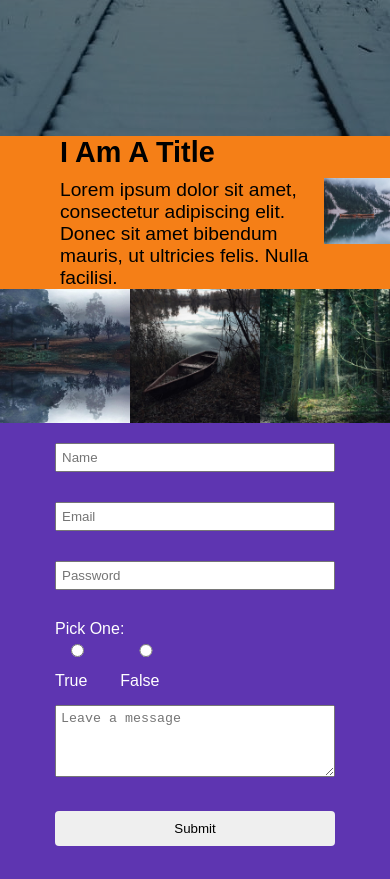
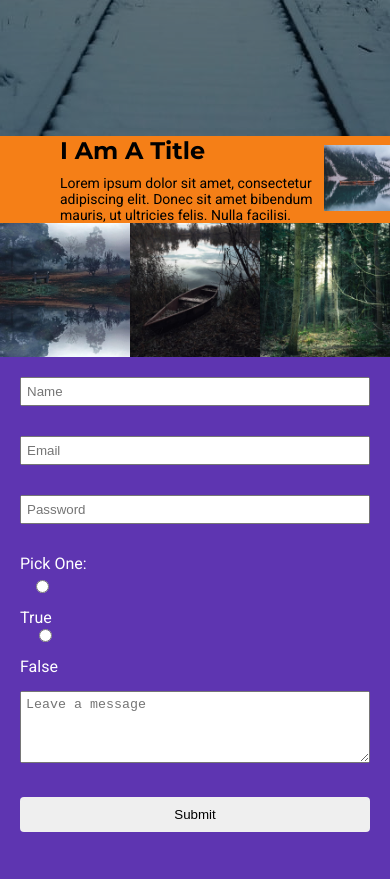
Before and after one commit to ManasSardana90/HTML-FINAL-EXAM, a plain HTML site: page Final Ex/index.html in a window 390 px wide. Shown: the part 600-1479 px from the top of the page. Drawn offline with Linux system fonts and the light colour scheme; a script that the page names is missing.

Commit message:
Add files via upload

```diff
--- a/Final Ex/index.html
+++ b/Final Ex/index.html
@@ -2,8 +2,11 @@
 <html lang="en">
 
 <head>
+    <meta charset="UTF-8">
     <meta name="viewport" content="width=device-width,initial-scale=1.0">
     <meta http-equiv="X-UA-Compatible" content="IE=edge">
+    <meta name="HandheldFriendly" content="true">
+    <link href="https://fonts.googleapis.com/css2?family=Montserrat:wght@400;700&family=Roboto:wght@400;700&display=swap" rel="stylesheet">
     <title>HTML FINAL EXAM</title>
     <script src="./js/javas.js"> </script>
     <link rel="stylesheet" href="./style.css">
@@ -54,7 +57,7 @@
         <img src="./resources/img4.jpg" alt="Image 2">
     </div>
     <div class="image-wrapper">
-        <img src="./resources/img3.jpg" alt="Image 3">
+        <img    src="./resources/img3.jpg" alt="Image 3">
     </div>
 </section>
 
@@ -78,6 +81,8 @@
                 <label for="true-option" class="radio-label">
                     <input type="radio" id="true-option" name="pick-one" value="true">True
                 </label>
+            </div>
+            <div class="radio-group">
                 <label for="false-option" class="radio-label">
                     <input type="radio" id="false-option" name="pick-one" value="false">False
                 </label>
--- a/Final Ex/style.css
+++ b/Final Ex/style.css
@@ -5,7 +5,7 @@
 }
 
 body {
-    font-family: Arial, sans-serif;
+    font-family: 'Roboto', sans-serif;
 }
 
 header {
@@ -215,10 +215,48 @@ footer {
 }
 
 .footer-logo img {
-    max-width: 80px;
+    max-width: 100px;
 }
 
 .footer-content h3 {
     margin: 0;
     margin-bottom: 10px;
 }
+
+
+
+/* Responsive styles for screens smaller than 768px */
+@media (max-width: 767px) {
+    .header {
+        flex-direction: column;
+        text-align: center;
+    }
+
+    .header .search-bar {
+        margin-top: 10px;
+    }
+
+    .form-section {
+        padding: 20px;
+    }
+
+    form {
+        width: 100%;
+    }
+}
+
+/* Responsive styles for screens smaller than 450px */
+@media (max-width: 450px) {
+    .text-container h2 {
+        font-size: 24px;
+    }
+
+    .text-container p {
+        font-size: 14px;
+    }
+}
+
+
+h1, h2, h3, h4, h5, h6 {
+    font-family: 'Montserrat', sans-serif;
+}
```
